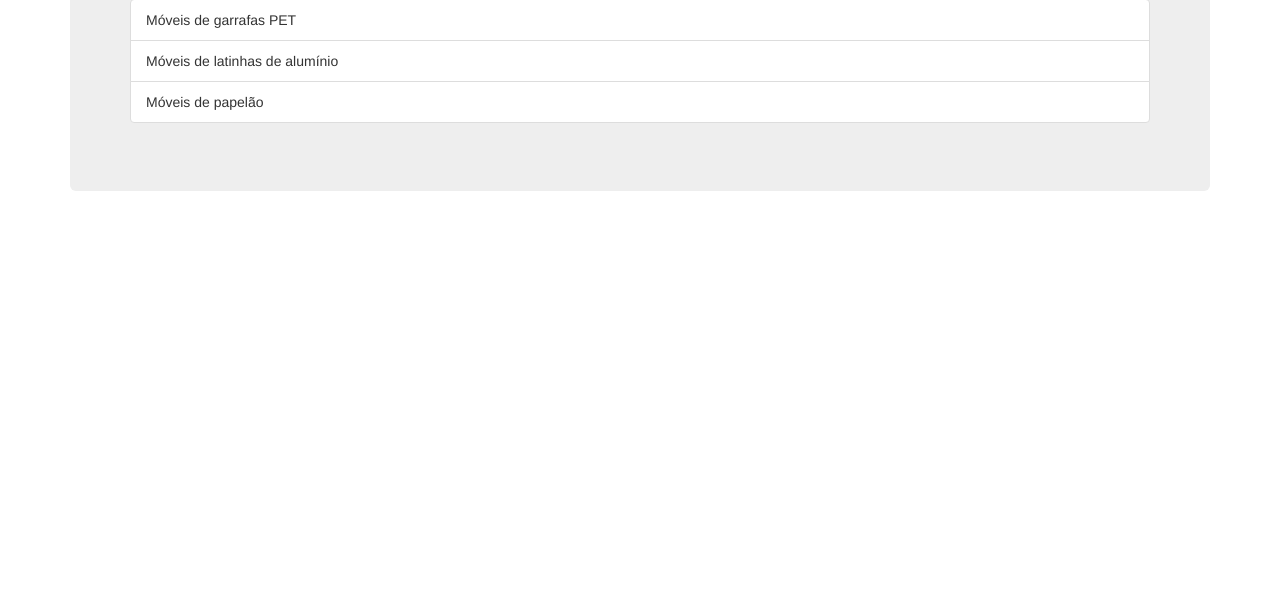
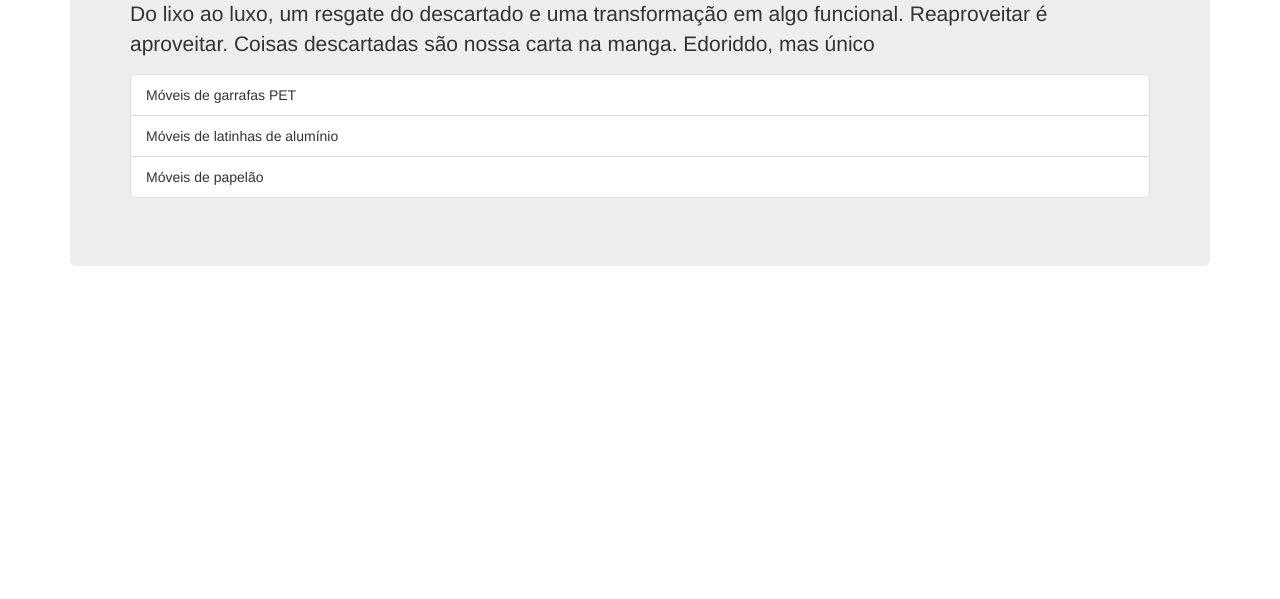
Before and after one commit to Ct0S/moveis-ecologicos, a plain HTML site: page index.html in a window 1280 px wide. Shown: the part 201-800 px from the top of the page. Drawn offline with nearby package versions, Linux system fonts and the light colour scheme.

Commit message:
Adicionando texto criativo

```diff
--- a/index.html
+++ b/index.html
@@ -13,6 +13,9 @@
 			<div class="jumbotron">
 				<h1> Móveiss Ecológicos S. A.</h1>
 				<h2 id="mensagem"></h2>
+				<p>Do lixo ao luxo, um resgate do descartado e uma transformação em algo funcional.
+				Reaproveitar é aproveitar. Coisas descartadas são nossa carta na manga. Edoriddo, mas único
+				</p>
 				<ul class="list-group">
 					<li class="list-group-item">Móveis de garrafas PET</li>
 					<li class="list-group-item">Móveis de latinhas de alumínio</li>
```
